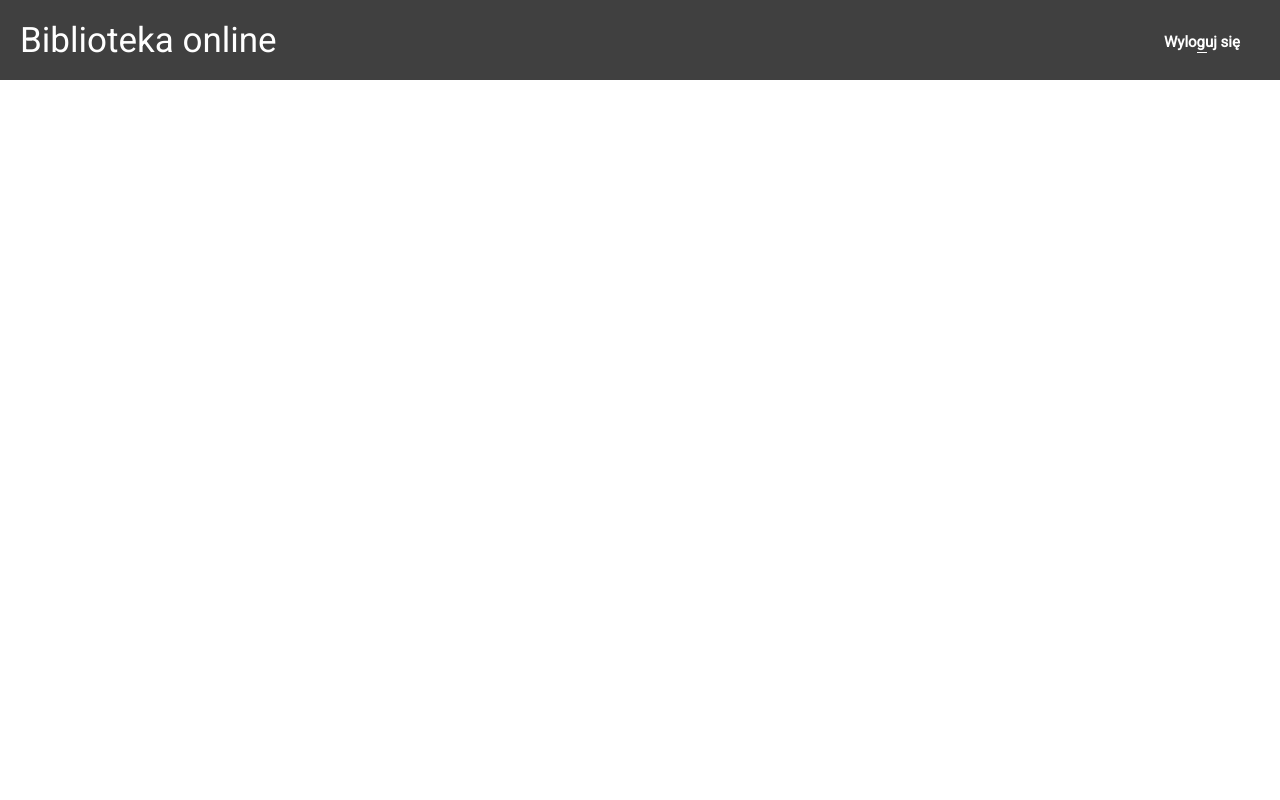
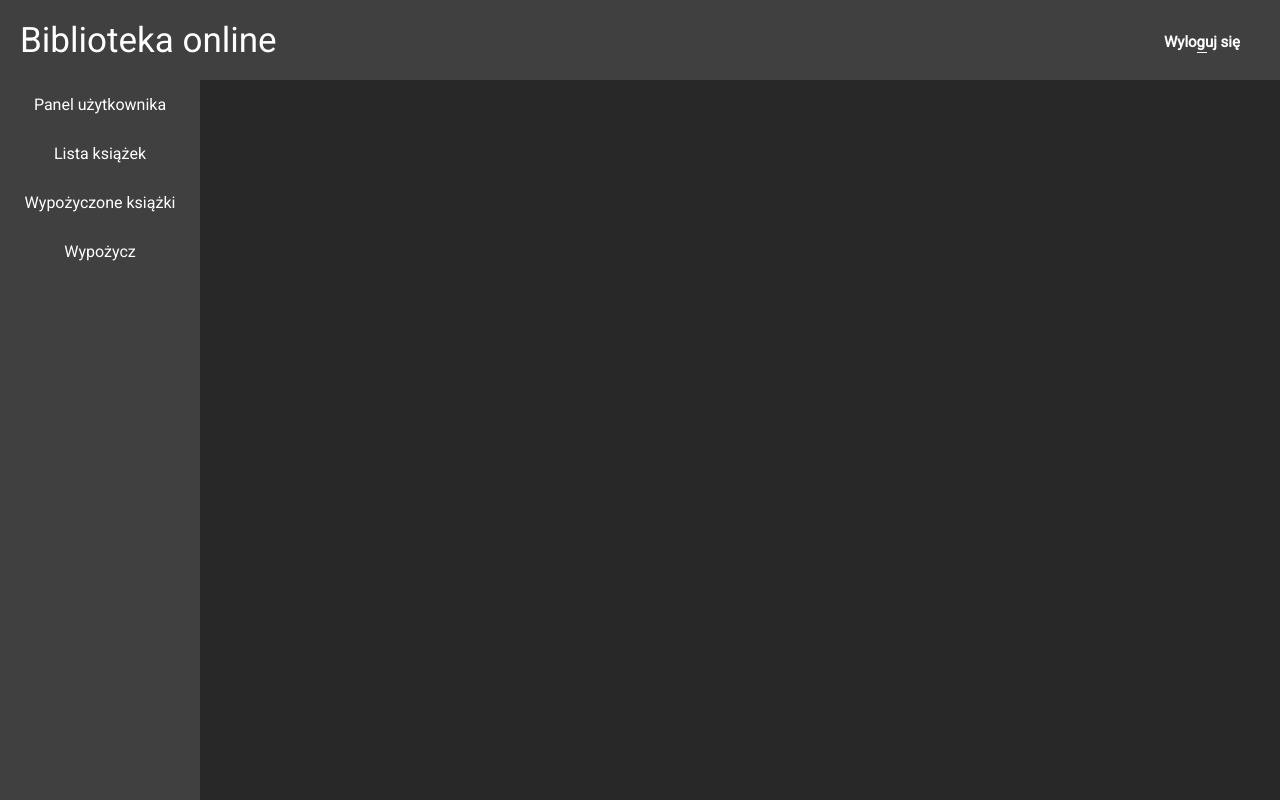
Before and after one commit to CasinoRoyaleKrupier/online-libray, a PHP site: page /panel_user.php in a window 1280 px wide. Run offline with PHP 8.4, Linux system fonts and the light colour scheme.

Commit message:
update layout

```diff
--- a/css/global.css
+++ b/css/global.css
@@ -3,4 +3,18 @@ body
     margin: 0;
     padding: 0;
     font-family: 'Roboto', sans-serif;
+    background: #282828;
+    color: #fff;
 }
+
+a, a:link, a:visited
+{
+    text-decoration: none;
+    color: #fff;
+}
+
+nav a, nav a:link, nav a:visited {
+    width: 100%;
+    padding: 15px 0;
+    display: block;
+}
--- a/css/header.css
+++ b/css/header.css
@@ -3,7 +3,6 @@ header
     width: 100vw;
     height: 80px;
     background: #404040;
-    color: #ffffff;
     position: relative;
 }
 
--- /dev/null
+++ b/css/nav.css
@@ -0,0 +1,20 @@
+nav
+{
+    width: 200px;
+    height: calc(100vh - 80px);
+    background: #404040;
+}
+
+.nav_button
+{
+    width: 100%;
+    text-align: center;
+    position: relative;
+    z-index: 1;
+    transition: .1s ease-in-out;
+}
+
+.nav_button:hover
+{
+    background: #505050;
+}
--- a/panel_user.php
+++ b/panel_user.php
@@ -15,6 +15,7 @@
     <link rel="stylesheet" href="https://fonts.googleapis.com/css?family=Roboto&display=swap">
     <link rel="stylesheet" href="css/global.css">
     <link rel="stylesheet" href="css/header.css">
+    <link rel="stylesheet" href="css/nav.css">
     <link rel="stylesheet" href="css/button.css">
     <link rel="stylesheet" href="css/operators.css">
 
@@ -22,13 +23,33 @@
 </head>
 <body>
     <header>
-        <span>Biblioteka online</span>
+        <span><a href="panel_user.php">Biblioteka online</a></span>
 
         <div class="button right to_logout">
             Wyloguj się
         </div>
     </header>
 
+    <nav>
+        <div class="nav_button">
+            <a href="#">Panel użytkownika</a>
+
+        </div>
+        <div class="nav_button">
+            <a href="#">Lista książek</a>
+
+        </div>
+        <div class="nav_button">
+            <a href="#">Wypożyczone książki</a>
+
+        </div>
+        <div class="nav_button">
+            <a href="#">Wypożycz</a>
+
+        </div>
+
+    </nav>
+
     <script src="js/header_listeners.js"></script>
 </body>
 </html>
```
